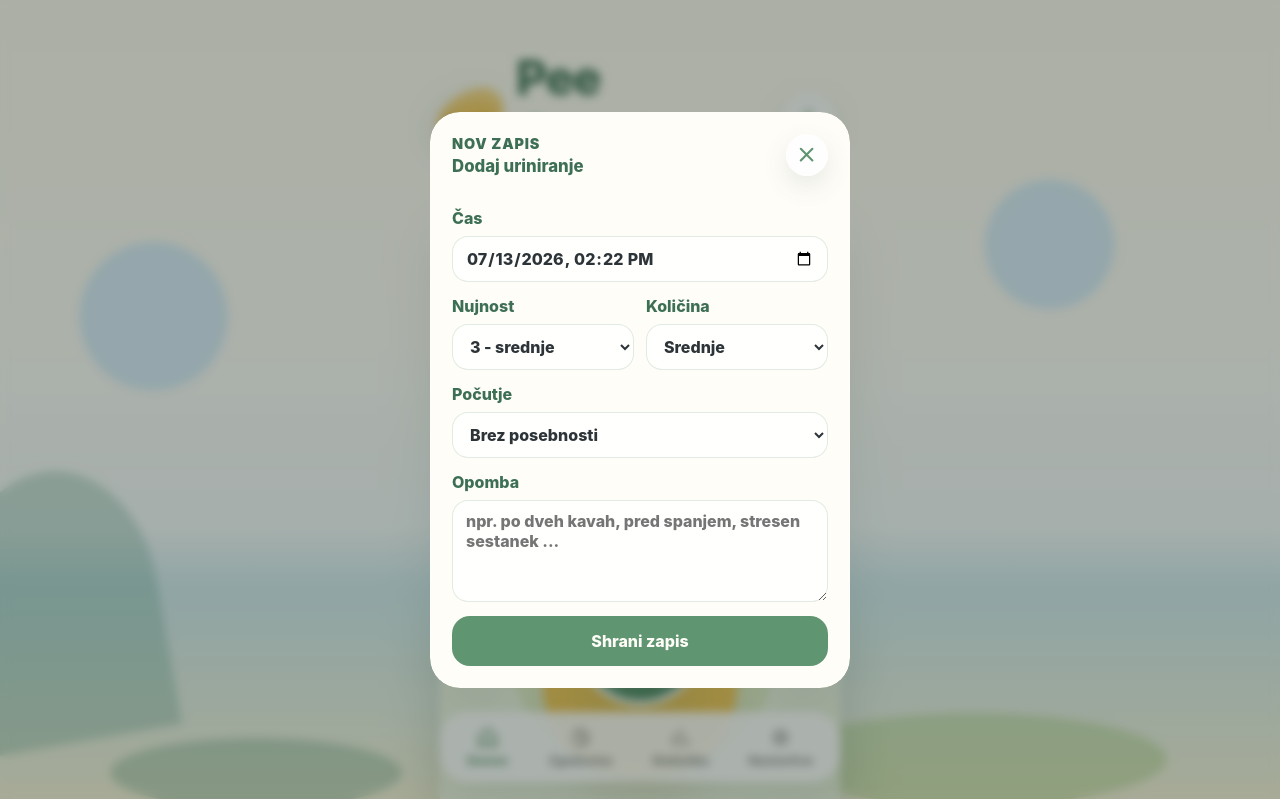
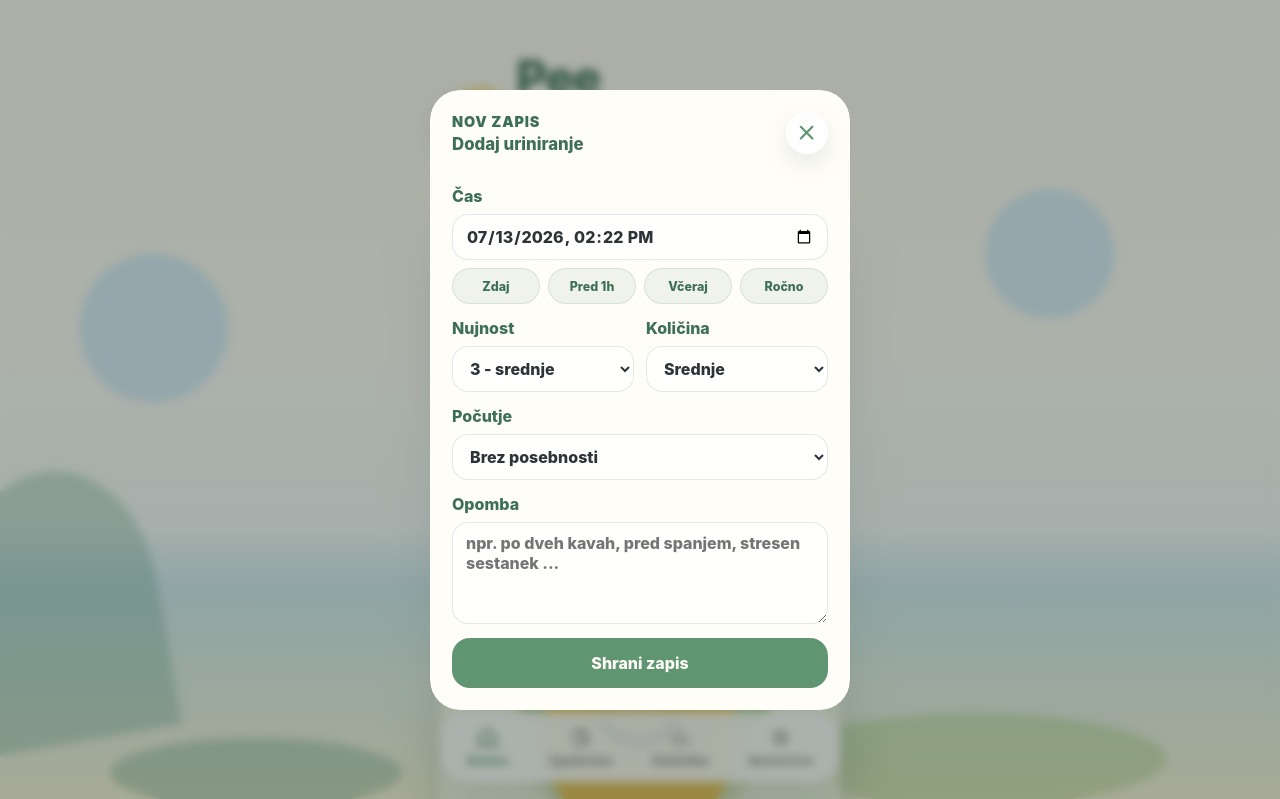
Before and after one commit to Hellobiwankenobi/Pee-counter, a website: page index.html in a window 1280 px wide. Both pictures are taken after a click on the button "Dodaj". Shown: the top 799 px of the page. Drawn offline with Linux system fonts and the light colour scheme.

Commit message:
Add files via upload

```diff
--- a/app.js
+++ b/app.js
@@ -81,6 +81,12 @@ function pad(value) {
 
 function toDatetimeLocal(date) {
   return `${date.getFullYear()}-${pad(date.getMonth() + 1)}-${pad(date.getDate())}T${pad(date.getHours())}:${pad(date.getMinutes())}`;
+}
+
+function setEntryTimeByHourShift(hours) {
+  const date = new Date();
+  date.setHours(date.getHours() + hours);
+  els.time.value = toDatetimeLocal(date);
 }
 
 function startOfDay(date) {
@@ -291,15 +297,30 @@ els.openEntry.addEventListener("click", () => openEntryDialog());
 document.querySelector("[data-open-water]").addEventListener("click", () => openEntryDialog("Dodana voda."));
 els.closeEntry.addEventListener("click", closeEntryDialog);
 
+document.querySelectorAll("[data-time-shift]").forEach((button) => {
+  button.addEventListener("click", () => setEntryTimeByHourShift(Number(button.dataset.timeShift)));
+});
+
+document.querySelector("[data-focus-time]").addEventListener("click", () => {
+  els.time.focus();
+  if (typeof els.time.showPicker === "function") els.time.showPicker();
+});
+
 document.querySelectorAll("[data-screen-button]").forEach((button) => {
   button.addEventListener("click", () => setScreen(button.dataset.screenButton));
 });
 
 els.form.addEventListener("submit", (event) => {
   event.preventDefault();
+  const entryDate = new Date(els.time.value);
+  if (!Number.isFinite(entryDate.getTime())) {
+    els.time.focus();
+    return;
+  }
+
   const entry = {
     id: crypto.randomUUID(),
-    time: new Date(els.time.value).toISOString(),
+    time: entryDate.toISOString(),
     urgency: Number(els.urgency.value),
     volume: els.volume.value,
     comfort: els.comfort.value,
--- a/index.html
+++ b/index.html
@@ -29,6 +29,10 @@
           <p class="subline">uriniranj</p>
           <div id="dropMeter" class="drop-meter" aria-label="Dnevni napredek"></div>
           <p id="todayMessage" class="friendly-note">Dodaj prvi zapis za danes.</p>
+          <button class="water-chip" type="button" data-open-water>
+            <svg viewBox="0 0 24 24" aria-hidden="true"><path d="M7 3h10l-1.2 18H8.2L7 3Z"/><path d="M8.2 13c2.3-1 4.6 1 7.4 0"/></svg>
+            <span>Zabeleži vodo</span>
+          </button>
         </div>
         <div class="mascot" aria-hidden="true">
           <svg viewBox="0 0 220 220">
@@ -128,17 +132,9 @@
     </main>
 
     <div class="action-dock">
-      <button class="dock-button small" type="button" data-open-water>
-        <svg viewBox="0 0 24 24" aria-hidden="true"><path d="M7 3h10l-1.2 18H8.2L7 3Z"/><path d="M8.2 13c2.3-1 4.6 1 7.4 0"/></svg>
-        <span>Voda</span>
-      </button>
       <button id="openEntry" class="dock-button add" type="button">
         <svg viewBox="0 0 24 24" aria-hidden="true"><path d="M12 5v14M5 12h14"/></svg>
         <span>Dodaj</span>
-      </button>
-      <button class="dock-button small" type="button" data-screen-button="stats">
-        <svg viewBox="0 0 24 24" aria-hidden="true"><path d="M5 20V10m7 10V4m7 16v-7"/></svg>
-        <span>Statistika</span>
       </button>
     </div>
 
@@ -177,6 +173,12 @@
         Čas
         <input id="entryTime" type="datetime-local" required>
       </label>
+      <div class="time-shortcuts" aria-label="Hitre izbire časa">
+        <button type="button" data-time-shift="0">Zdaj</button>
+        <button type="button" data-time-shift="-1">Pred 1h</button>
+        <button type="button" data-time-shift="-24">Včeraj</button>
+        <button type="button" data-focus-time>Ročno</button>
+      </div>
       <div class="form-grid">
         <label>
           Nujnost
--- a/style.css
+++ b/style.css
@@ -293,6 +293,27 @@ small {
   font-weight: 800;
 }
 
+.water-chip {
+  display: inline-flex;
+  align-items: center;
+  gap: 8px;
+  min-height: 38px;
+  margin-top: 16px;
+  border: 0;
+  border-radius: 999px;
+  padding: 0 14px;
+  color: var(--blue);
+  background: rgba(255, 255, 255, 0.72);
+  box-shadow: var(--soft-shadow);
+  font-size: 0.86rem;
+  font-weight: 850;
+}
+
+.water-chip svg {
+  width: 1.15rem;
+  height: 1.15rem;
+}
+
 .mascot {
   position: relative;
   align-self: end;
@@ -580,7 +601,7 @@ textarea {
   left: 50%;
   bottom: 94px;
   width: min(100% - 34px, 400px);
-  justify-content: space-between;
+  justify-content: center;
   transform: translateX(-50%);
   pointer-events: none;
   z-index: 4;
@@ -592,17 +613,6 @@ textarea {
   color: var(--green);
   background: rgba(255, 255, 255, 0.9);
   box-shadow: var(--shadow);
-}
-
-.dock-button.small {
-  display: grid;
-  place-items: center;
-  gap: 5px;
-  width: 72px;
-  height: 72px;
-  border-radius: 24px;
-  font-size: 0.78rem;
-  font-weight: 800;
 }
 
 .dock-button.add {
@@ -657,8 +667,7 @@ textarea {
   color: var(--green);
 }
 
-.bottom-nav svg,
-.dock-button.small svg {
+.bottom-nav svg {
   width: 1.45rem;
   height: 1.45rem;
 }
@@ -690,6 +699,23 @@ textarea {
   display: grid;
   grid-template-columns: 1fr 1fr;
   gap: 12px;
+}
+
+.time-shortcuts {
+  display: grid;
+  grid-template-columns: repeat(4, minmax(0, 1fr));
+  gap: 8px;
+  margin-top: -6px;
+}
+
+.time-shortcuts button {
+  min-height: 36px;
+  border: 1px solid rgba(95, 149, 112, 0.18);
+  border-radius: 999px;
+  color: var(--green-dark);
+  background: rgba(95, 149, 112, 0.09);
+  font-size: 0.78rem;
+  font-weight: 850;
 }
 
 .icon-button {
@@ -758,9 +784,4 @@ textarea {
     width: 112px;
     height: 112px;
   }
-
-  .dock-button.small {
-    width: 64px;
-    height: 64px;
-  }
 }
```
